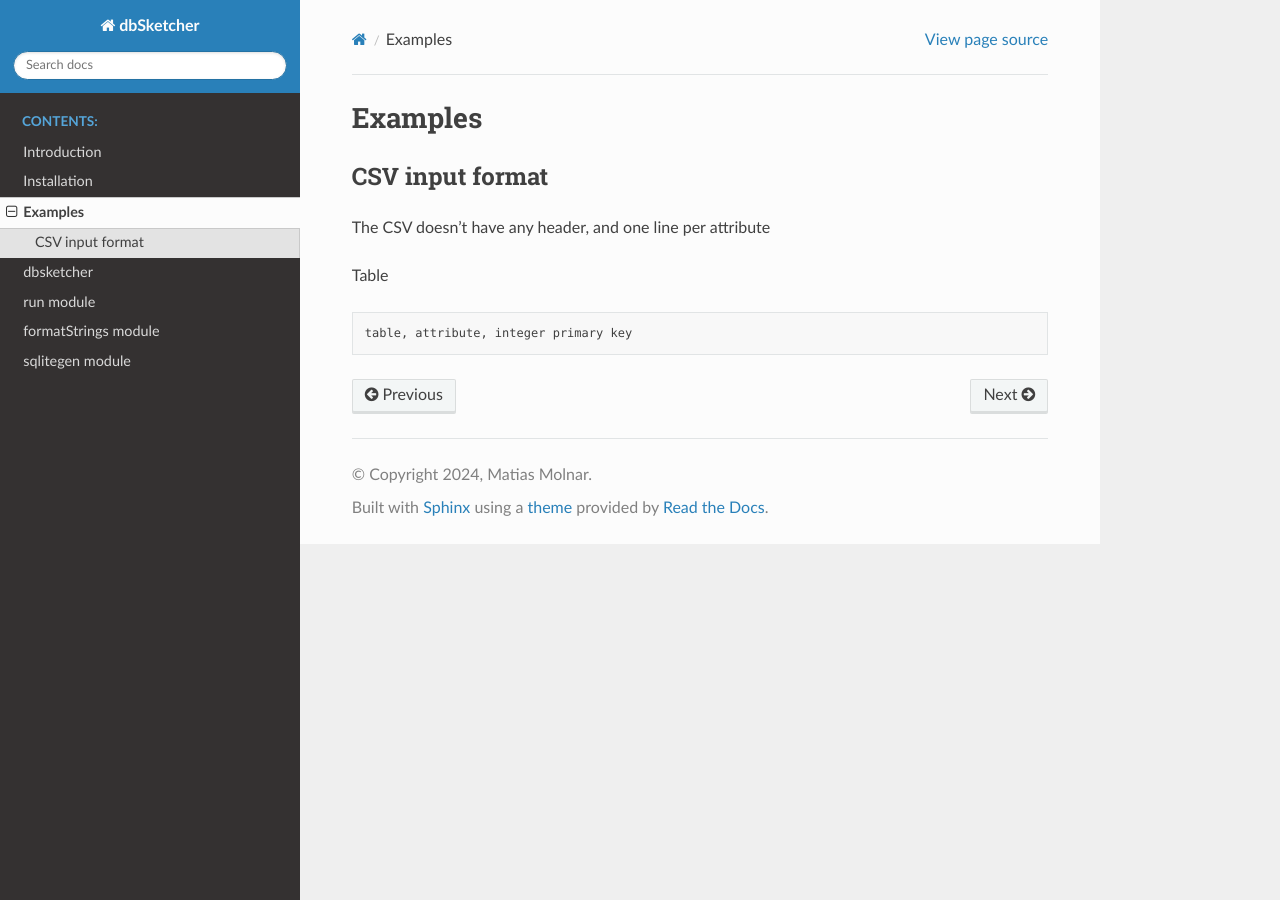
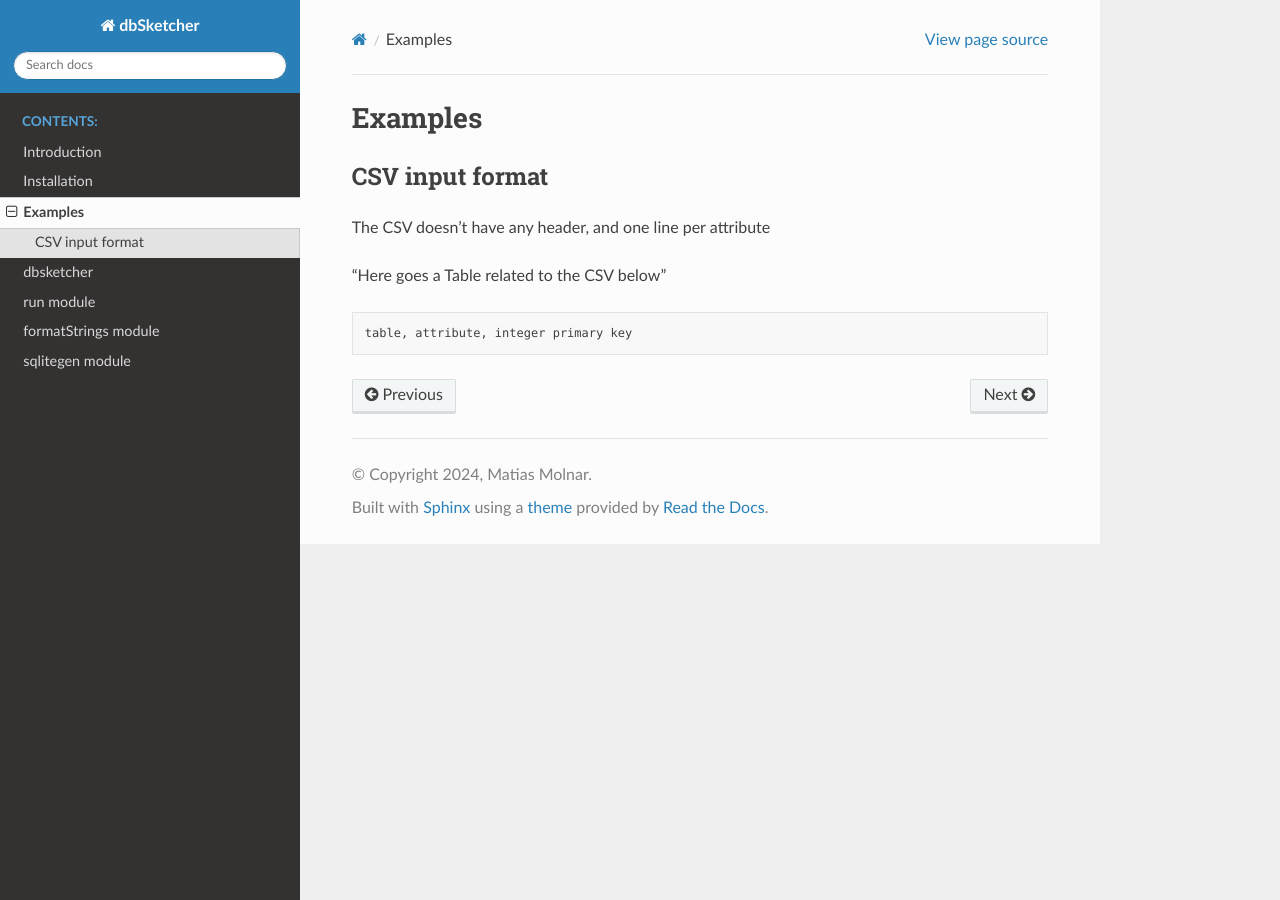
Before and after one commit to matteemol/dbSketcher, a Sphinx documentation site: the page built from docs/source/examples.rst, in a window 1280 px wide. Built offline with Sphinx 7.4.7 and the Read the Docs theme 2.0.0, drawn with Linux system fonts in a browser that asks for light colours.

Commit message:
Update examples.rst to test the action workflow

```diff
--- a/docs/source/examples.rst
+++ b/docs/source/examples.rst
@@ -5,7 +5,7 @@ CSV input format
 ****************
 The CSV doesn't have any header, and one line per attribute
 
-Table
+"Here goes a Table related to the CSV below"
 
 .. code-block:: python
 
```
